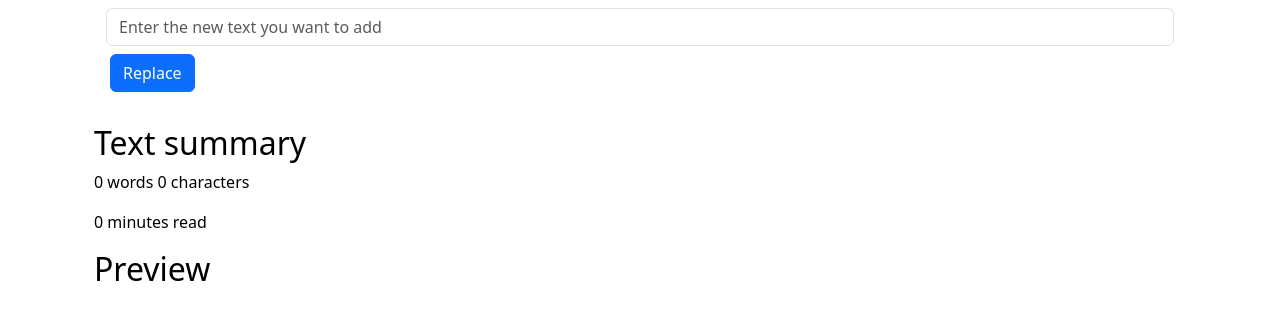
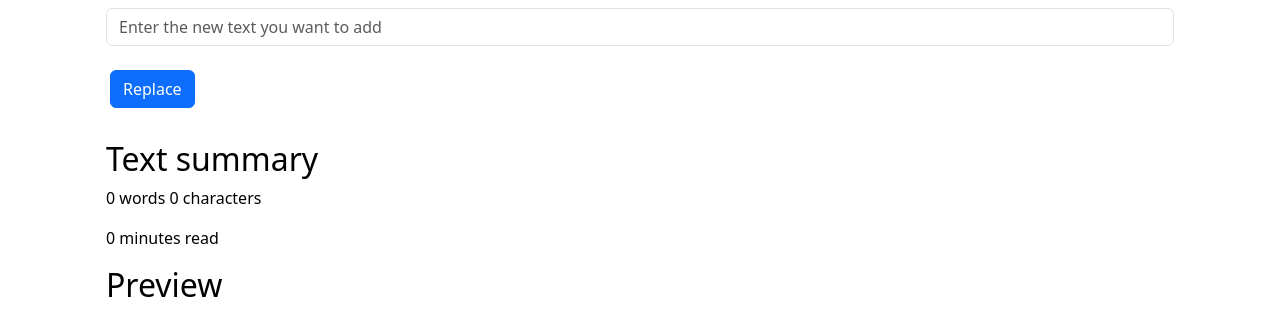
Before and after one commit to chahat30/textutils, a React (Create React App) app: page / in a window 1280 px wide. Shown: the part 545-863 px from the top of the page. Built offline with nearby package versions, Linux system fonts and the light colour scheme.

Commit message:
added some margin

```diff
--- a/src/components/TextForm.js
+++ b/src/components/TextForm.js
@@ -131,17 +131,16 @@ const copyText=()=>{
             <h4>Find and Replace the text</h4>
             <input type="text" className="form-control my-2" placeholder="Enter the text you want to change" id="find"/>
             <input type="text" className="form-control mb-2" placeholder="Enter the new text you want to add" id="replace"/>
-            <button className="btn btn-primary mb-3 mx-1" onClick={handleFindAndReplace}>Replace</button>
+            <button className="btn btn-primary mb-3 mx-1 my-3" onClick={handleFindAndReplace}>Replace</button>
         </div>
-      </div>
-
-    <div className="container my-3" style={{color: props.mode==='dark'?'white':'black'}}>
+        <div className="container my-3" style={{color: props.mode==='dark'?'white':'black'}}>
       <h2>Text summary</h2>
       <p>{text.split(/\s+/).filter((element)=>{return element.length!==0}).length} words {text.length} characters</p>
       <p>{0.008*text.split(/\s+/).filter((element)=>{return element.length!==0}).length} minutes read</p>
       <h2>Preview</h2>
       <p>{text}</p>
     </div>
+      </div>
     </>
   );
 }
```
